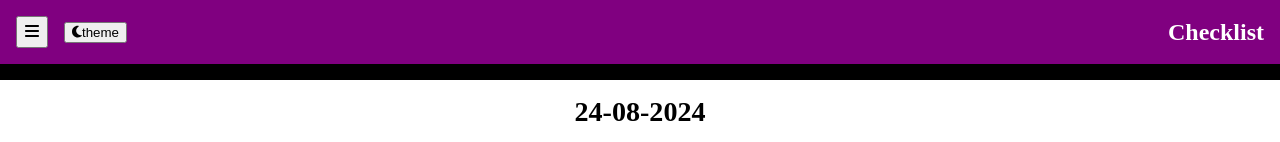
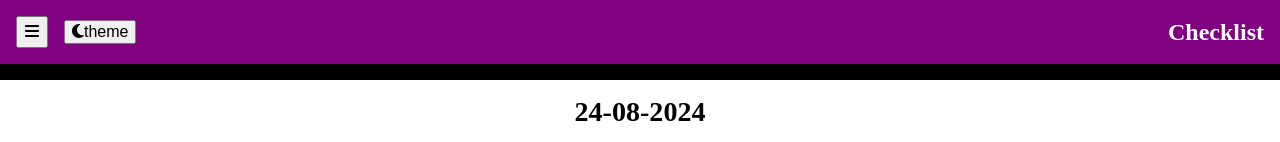
Before and after one commit to 60x20/Checklist, a React (Vite) app: page /#/2024/08/24 in a window 1280 px wide. Shown: the top 142 px of the page. Built offline with nearby package versions, Linux system fonts and the light colour scheme.

Commit message:
font-size for nav and children

```diff
--- a/src/App.css
+++ b/src/App.css
@@ -44,6 +44,12 @@ div#root {
   }
 }
 
+nav#top-navigation-bar {
+  font-size: 1rem;
+  *:not(h1, h2, h3, h4, h5, h6) {
+    font-size: inherit; /* some have values set by user agent, which overwrites inheritance */
+  }
+}
 
 nav#top-navigation-bar {
   padding: 1rem;
```
